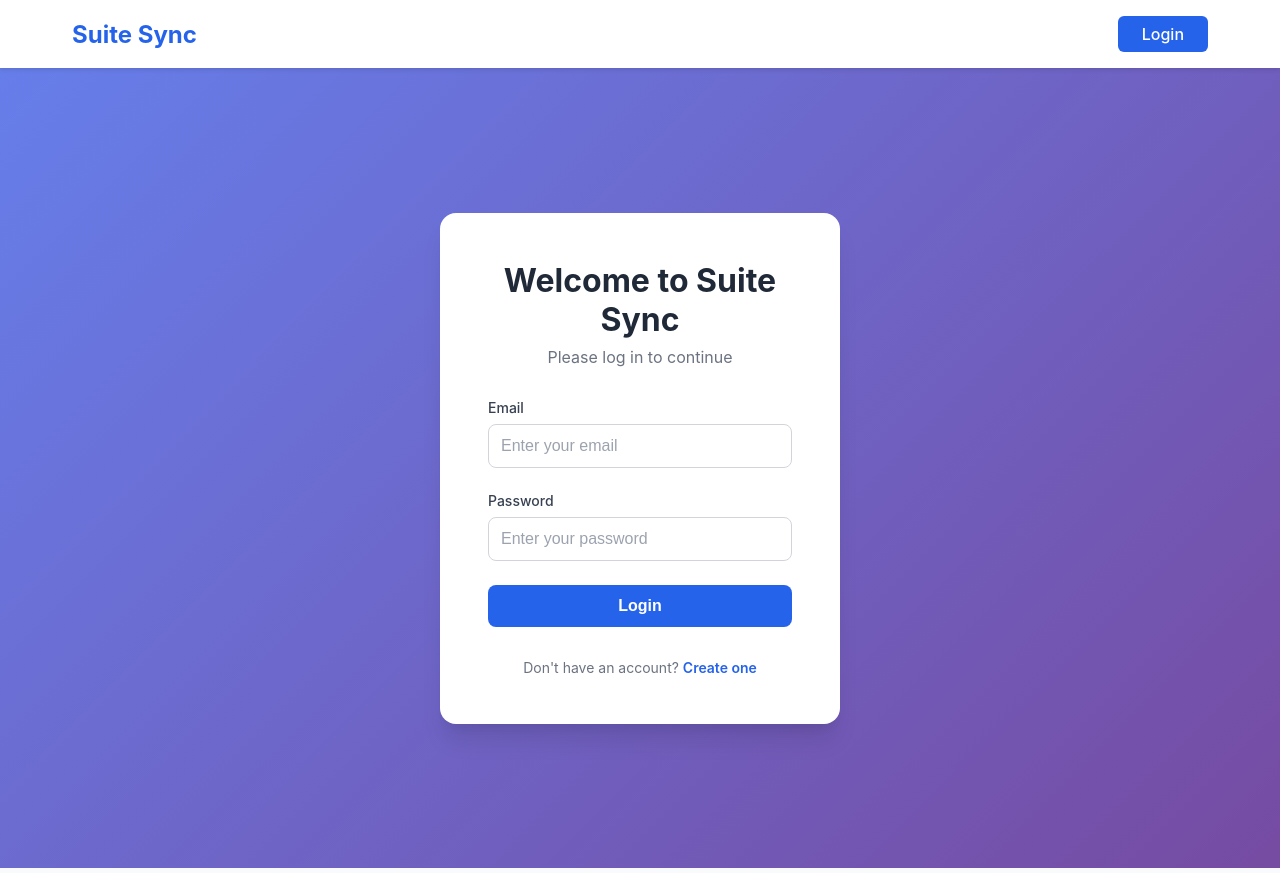
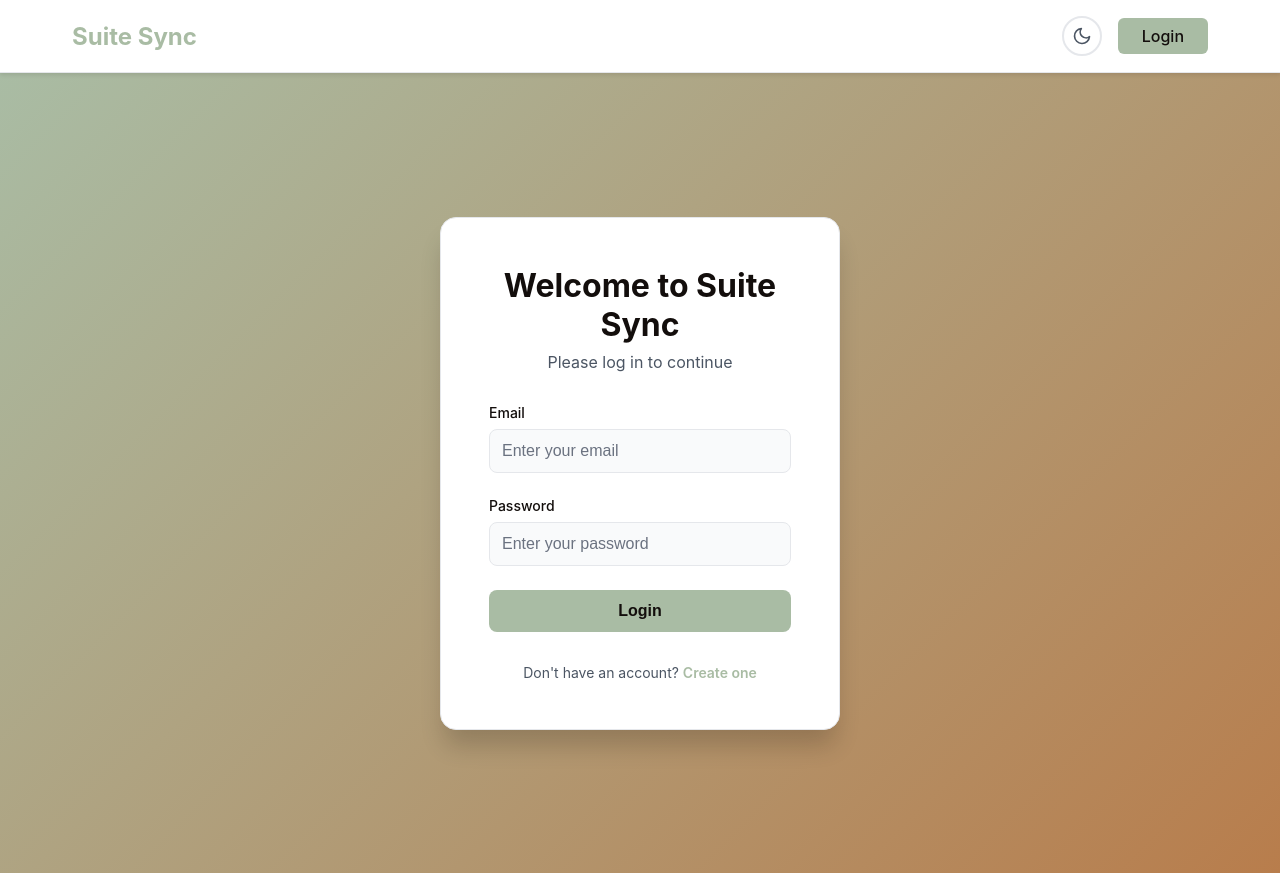
Before and after one commit to NacRonDX/suite-sync-ui, an Angular app: page /login in a window 1280 px wide. Built offline with nearby package versions, Linux system fonts and the light colour scheme.

Commit message:
Implemented theme support

```diff
--- a/src/app/app.routes.ts
+++ b/src/app/app.routes.ts
@@ -11,7 +11,6 @@ export const routes: Routes = [
   {
     path: '',
     component: HomeComponent,
-    canActivate: [authGuard],
   },
   {
     path: 'login',
--- a/src/app/components/navbar/navbar.component.html
+++ b/src/app/components/navbar/navbar.component.html
@@ -18,6 +18,55 @@
       }
     </div>
     <div class="navbar-actions">
+      <button
+        class="btn btn-icon theme-toggle"
+        (click)="toggleTheme()"
+        [attr.aria-label]="
+          themeService.theme() === 'light'
+            ? 'Switch to dark mode'
+            : 'Switch to light mode'
+        "
+        [title]="
+          themeService.theme() === 'light'
+            ? 'Switch to dark mode'
+            : 'Switch to light mode'
+        ">
+        @if (themeService.theme() === 'light') {
+          <svg
+            xmlns="http://www.w3.org/2000/svg"
+            width="20"
+            height="20"
+            viewBox="0 0 24 24"
+            fill="none"
+            stroke="currentColor"
+            stroke-width="2"
+            stroke-linecap="round"
+            stroke-linejoin="round">
+            <path d="M21 12.79A9 9 0 1 1 11.21 3 7 7 0 0 0 21 12.79z"></path>
+          </svg>
+        } @else {
+          <svg
+            xmlns="http://www.w3.org/2000/svg"
+            width="20"
+            height="20"
+            viewBox="0 0 24 24"
+            fill="none"
+            stroke="currentColor"
+            stroke-width="2"
+            stroke-linecap="round"
+            stroke-linejoin="round">
+            <circle cx="12" cy="12" r="5"></circle>
+            <line x1="12" y1="1" x2="12" y2="3"></line>
+            <line x1="12" y1="21" x2="12" y2="23"></line>
+            <line x1="4.22" y1="4.22" x2="5.64" y2="5.64"></line>
+            <line x1="18.36" y1="18.36" x2="19.78" y2="19.78"></line>
+            <line x1="1" y1="12" x2="3" y2="12"></line>
+            <line x1="21" y1="12" x2="23" y2="12"></line>
+            <line x1="4.22" y1="19.78" x2="5.64" y2="18.36"></line>
+            <line x1="18.36" y1="5.64" x2="19.78" y2="4.22"></line>
+          </svg>
+        }
+      </button>
       @if (isAuthenticated$ | async) {
         <button class="btn btn-outline" (click)="onLogout()">Logout</button>
       } @else {
--- a/src/app/components/navbar/navbar.component.scss
+++ b/src/app/components/navbar/navbar.component.scss
@@ -1,10 +1,12 @@
 .navbar {
-  background-color: #ffffff;
-  box-shadow: 0 2px 4px rgba(0, 0, 0, 0.1);
+  background-color: var(--background);
+  box-shadow: 0 2px 4px var(--shadow);
   padding: 1rem 0;
   position: sticky;
   top: 0;
   z-index: 1000;
+  border-bottom: 1px solid var(--border);
+  transition: all 0.3s ease;
 }
 
 .navbar-container {
@@ -20,12 +22,12 @@
 .navbar-brand {
   font-size: 1.5rem;
   font-weight: 700;
-  color: #2563eb;
+  color: var(--primary);
   text-decoration: none;
   transition: color 0.3s ease;
 
   &:hover {
-    color: #1d4ed8;
+    color: var(--primary-hover);
   }
 }
 
@@ -37,7 +39,7 @@
 }
 
 .nav-link {
-  color: #4b5563;
+  color: var(--text-secondary);
   text-decoration: none;
   font-weight: 500;
   padding: 0.5rem 1rem;
@@ -45,19 +47,21 @@
   transition: all 0.3s ease;
 
   &:hover {
-    color: #2563eb;
-    background-color: #eff6ff;
+    color: var(--primary);
+    background-color: var(--surface);
   }
 
   &.active {
-    color: #2563eb;
-    background-color: #dbeafe;
+    color: var(--primary);
+    background-color: var(--surface);
+    font-weight: 600;
   }
 }
 
 .navbar-actions {
   display: flex;
   gap: 1rem;
+  align-items: center;
 }
 
 .btn {
@@ -69,25 +73,59 @@
   border: none;
   transition: all 0.3s ease;
   font-size: 1rem;
-  display: inline-block;
+  display: inline-flex;
+  align-items: center;
+  justify-content: center;
+  gap: 0.5rem;
 }
 
 .btn-primary {
-  background-color: #2563eb;
-  color: white;
+  background-color: var(--primary);
+  color: var(--text);
 
   &:hover {
-    background-color: #1d4ed8;
+    background-color: var(--primary-hover);
   }
 }
 
 .btn-outline {
   background-color: transparent;
-  color: #2563eb;
-  border: 2px solid #2563eb;
+  color: var(--primary);
+  border: 2px solid var(--primary);
 
   &:hover {
-    background-color: #2563eb;
-    color: white;
+    background-color: var(--primary);
+    color: var(--background);
   }
 }
+
+.btn-icon {
+  padding: 0.5rem;
+  width: 40px;
+  height: 40px;
+  border-radius: 50%;
+  background-color: transparent;
+  color: var(--text-secondary);
+  border: 2px solid var(--border);
+  display: flex;
+  align-items: center;
+  justify-content: center;
+
+  &:hover {
+    background-color: var(--surface);
+    color: var(--primary);
+    border-color: var(--primary);
+  }
+
+  svg {
+    transition: transform 0.3s ease;
+  }
+
+  &:hover svg {
+    transform: rotate(20deg);
+  }
+}
+
+.theme-toggle {
+  transition: all 0.3s ease;
+}
--- a/src/app/components/navbar/navbar.component.ts
+++ b/src/app/components/navbar/navbar.component.ts
@@ -2,6 +2,7 @@ import { Component, inject } from '@angular/core';
 import { CommonModule } from '@angular/common';
 import { Router, RouterModule } from '@angular/router';
 import { AuthService } from '../../services/auth.service';
+import { ThemeService } from '../../services/theme.service';
 
 @Component({
   selector: 'app-navbar',
@@ -13,6 +14,8 @@ import { AuthService } from '../../services/auth.service';
 export class NavbarComponent {
   private authService = inject(AuthService);
   private router = inject(Router);
+  protected themeService = inject(ThemeService);
+
   isAuthenticated$ = this.authService.isAuthenticated$;
 
   get isStaffOrAdmin(): boolean {
@@ -23,4 +26,8 @@ export class NavbarComponent {
     this.authService.logout();
     this.router.navigate(['/login']);
   }
+
+  toggleTheme(): void {
+    this.themeService.toggleTheme();
+  }
 }
--- a/src/app/pages/activate/activate.component.scss
+++ b/src/app/pages/activate/activate.component.scss
@@ -3,20 +3,19 @@
   display: flex;
   align-items: center;
   justify-content: center;
-  background: linear-gradient(135deg, #667eea 0%, #764ba2 100%);
+  background: linear-gradient(135deg, var(--primary) 0%, var(--secondary) 100%);
   padding: 2rem;
 }
 
 .activate-card {
-  background: white;
+  background: var(--background);
   border-radius: 1rem;
-  box-shadow:
-    0 20px 25px -5px rgba(0, 0, 0, 0.1),
-    0 10px 10px -5px rgba(0, 0, 0, 0.04);
+  box-shadow: 0 20px 25px -5px var(--shadow-lg);
   padding: 3rem;
   width: 100%;
   max-width: 500px;
   text-align: center;
+  border: 1px solid var(--border);
 }
 
 .activation-content {
@@ -37,12 +36,12 @@
 .activate-title {
   font-size: 1.875rem;
   font-weight: 700;
-  color: #1f2937;
+  color: var(--text-primary);
   margin: 0;
 }
 
 .activate-message {
-  color: #6b7280;
+  color: var(--text-secondary);
   font-size: 1.125rem;
   line-height: 1.75;
   margin: 0;
@@ -55,8 +54,8 @@
 .spinner {
   width: 60px;
   height: 60px;
-  border: 4px solid #e5e7eb;
-  border-top-color: #2563eb;
+  border: 4px solid var(--border);
+  border-top-color: var(--primary);
   border-radius: 50%;
   animation: spin 1s linear infinite;
 }
@@ -76,20 +75,20 @@
 }
 
 .countdown {
-  background-color: #f3f4f6;
+  background-color: var(--surface);
   padding: 1rem;
   border-radius: 0.5rem;
   margin-top: 1rem;
 
   p {
     margin: 0;
-    color: #4b5563;
+    color: var(--text-secondary);
     font-size: 1rem;
   }
 
   .countdown-number {
     font-weight: 700;
-    color: #2563eb;
+    color: var(--primary);
     font-size: 1.25rem;
   }
 }
@@ -117,24 +116,24 @@
 }
 
 .btn-primary {
-  background-color: #2563eb;
-  color: white;
+  background-color: var(--primary);
+  color: var(--text-primary);
 
   &:hover {
-    background-color: #1d4ed8;
+    background-color: var(--primary-hover);
     transform: translateY(-1px);
-    box-shadow: 0 4px 6px -1px rgba(0, 0, 0, 0.1);
+    box-shadow: 0 4px 6px -1px var(--shadow);
   }
 }
 
 .btn-secondary {
   background-color: transparent;
-  color: #2563eb;
-  border: 2px solid #2563eb;
+  color: var(--primary);
+  border: 2px solid var(--primary);
 
   &:hover {
-    background-color: #2563eb;
-    color: white;
+    background-color: var(--primary);
+    color: var(--background);
   }
 }
 
--- a/src/app/pages/login/login.component.scss
+++ b/src/app/pages/login/login.component.scss
@@ -3,31 +3,30 @@
   display: flex;
   align-items: center;
   justify-content: center;
-  background: linear-gradient(135deg, #667eea 0%, #764ba2 100%);
+  background: linear-gradient(135deg, var(--primary) 0%, var(--secondary) 100%);
   padding: 2rem;
 }
 
 .login-card {
-  background: white;
+  background: var(--background);
   border-radius: 1rem;
-  box-shadow:
-    0 20px 25px -5px rgba(0, 0, 0, 0.1),
-    0 10px 10px -5px rgba(0, 0, 0, 0.04);
+  box-shadow: 0 20px 25px -5px var(--shadow-lg);
   padding: 3rem;
   width: 100%;
   max-width: 400px;
+  border: 1px solid var(--border);
 }
 
 .login-title {
   font-size: 2rem;
   font-weight: 700;
-  color: #1f2937;
+  color: var(--text-primary);
   margin: 0 0 0.5rem 0;
   text-align: center;
 }
 
 .login-subtitle {
-  color: #6b7280;
+  color: var(--text-secondary);
   text-align: center;
   margin: 0 0 2rem 0;
 }
@@ -46,45 +45,49 @@
 
 label {
   font-weight: 500;
-  color: #374151;
+  color: var(--text-primary);
   font-size: 0.875rem;
 }
 
 .form-input {
   padding: 0.75rem;
-  border: 1px solid #d1d5db;
+  border: 1px solid var(--border);
   border-radius: 0.5rem;
   font-size: 1rem;
   transition: all 0.3s ease;
+  background-color: var(--surface);
+  color: var(--text-primary);
 
   &:focus {
     outline: none;
-    border-color: #2563eb;
-    box-shadow: 0 0 0 3px rgba(37, 99, 235, 0.1);
+    border-color: var(--primary);
+    box-shadow: 0 0 0 3px color-mix(in srgb, var(--primary) 20%, transparent);
   }
 
   &:disabled {
-    background-color: #f3f4f6;
+    background-color: var(--border);
     cursor: not-allowed;
+    opacity: 0.6;
   }
 
   &::placeholder {
-    color: #9ca3af;
+    color: var(--text-muted);
   }
 }
 
 .error-message {
-  background-color: #fee2e2;
+  background-color: color-mix(in srgb, #dc2626 10%, transparent);
   color: #dc2626;
   padding: 0.75rem;
   border-radius: 0.5rem;
   font-size: 0.875rem;
   text-align: center;
+  border: 1px solid #dc2626;
 }
 
 .btn-login {
-  background-color: #2563eb;
-  color: white;
+  background-color: var(--primary);
+  color: var(--text-primary);
   padding: 0.75rem;
   border: none;
   border-radius: 0.5rem;
@@ -94,15 +97,16 @@ label {
   transition: all 0.3s ease;
 
   &:hover:not(:disabled) {
-    background-color: #1d4ed8;
+    background-color: var(--primary-hover);
     transform: translateY(-1px);
-    box-shadow: 0 4px 6px -1px rgba(0, 0, 0, 0.1);
+    box-shadow: 0 4px 6px -1px var(--shadow);
   }
 
   &:disabled {
-    background-color: #9ca3af;
+    background-color: var(--border);
     cursor: not-allowed;
     transform: none;
+    opacity: 0.6;
   }
 
   &:active:not(:disabled) {
@@ -112,12 +116,12 @@ label {
 
 .register-link {
   text-align: center;
-  color: #6b7280;
+  color: var(--text-secondary);
   font-size: 0.875rem;
   margin-top: 0.5rem;
 
   a {
-    color: #2563eb;
+    color: var(--primary);
     font-weight: 600;
     text-decoration: none;
 
--- a/src/app/pages/register/register.component.scss
+++ b/src/app/pages/register/register.component.scss
@@ -3,32 +3,31 @@
   display: flex;
   align-items: center;
   justify-content: center;
-  background: linear-gradient(135deg, #667eea 0%, #764ba2 100%);
+  background: linear-gradient(135deg, var(--primary) 0%, var(--secondary) 100%);
   padding: 2rem 1rem;
 }
 
 .register-card {
-  background: white;
+  background: var(--background);
   border-radius: 1rem;
-  box-shadow:
-    0 20px 25px -5px rgba(0, 0, 0, 0.1),
-    0 10px 10px -5px rgba(0, 0, 0, 0.04);
+  box-shadow: 0 20px 25px -5px var(--shadow-lg);
   padding: 2.5rem;
   width: 100%;
   max-width: 600px;
   margin: 2rem auto;
+  border: 1px solid var(--border);
 }
 
 .register-title {
   font-size: 2rem;
   font-weight: 700;
-  color: #1f2937;
+  color: var(--text-primary);
   margin: 0 0 0.5rem 0;
   text-align: center;
 }
 
 .register-subtitle {
-  color: #6b7280;
+  color: var(--text-secondary);
   text-align: center;
   margin: 0 0 2rem 0;
   font-size: 0.95rem;
@@ -54,7 +53,7 @@
 
 label {
   font-weight: 500;
-  color: #374151;
+  color: var(--text-primary);
   font-size: 0.875rem;
 
   .required {
@@ -64,25 +63,28 @@ label {
 
 .form-input {
   padding: 0.75rem;
-  border: 1px solid #d1d5db;
+  border: 1px solid var(--border);
   border-radius: 0.5rem;
   font-size: 1rem;
   transition: all 0.3s ease;
   font-family: inherit;
+  background-color: var(--surface);
+  color: var(--text-primary);
 
   &:focus {
     outline: none;
-    border-color: #2563eb;
-    box-shadow: 0 0 0 3px rgba(37, 99, 235, 0.1);
+    border-color: var(--primary);
+    box-shadow: 0 0 0 3px color-mix(in srgb, var(--primary) 20%, transparent);
   }
 
   &:disabled {
-    background-color: #f3f4f6;
+    background-color: var(--border);
     cursor: not-allowed;
+    opacity: 0.6;
   }
 
   &::placeholder {
-    color: #9ca3af;
+    color: var(--text-muted);
   }
 
   &.error {
@@ -110,27 +112,28 @@ label {
   justify-content: space-between;
   gap: 0.5rem;
   padding: 0.75rem;
-  border: 1px solid #d1d5db;
+  border: 1px solid var(--border);
   border-radius: 0.5rem;
   font-size: 1rem;
-  background-color: white;
+  background-color: var(--surface);
+  color: var(--text-primary);
   cursor: pointer;
   transition: all 0.3s ease;
   width: 100%;
   font-family: inherit;
 
   &:hover:not(:disabled) {
-    border-color: #9ca3af;
+    border-color: var(--text-muted);
   }
 
   &:focus {
     outline: none;
-    border-color: #2563eb;
-    box-shadow: 0 0 0 3px rgba(37, 99, 235, 0.1);
+    border-color: var(--primary);
+    box-shadow: 0 0 0 3px color-mix(in srgb, var(--primary) 20%, transparent);
   }
 
   &:disabled {
-    background-color: #f3f4f6;
+    background-color: var(--border);
     cursor: not-allowed;
     opacity: 0.6;
   }
@@ -144,7 +147,7 @@ label {
   .dropdown-icon {
     width: 16px;
     height: 16px;
-    color: #6b7280;
+    color: var(--text-secondary);
     flex-shrink: 0;
   }
 }
@@ -154,12 +157,10 @@ label {
   top: calc(100% + 0.25rem);
   left: 0;
   right: 0;
-  background: white;
-  border: 1px solid #d1d5db;
+  background: var(--background);
+  border: 1px solid var(--border);
   border-radius: 0.5rem;
-  box-shadow:
-    0 10px 15px -3px rgba(0, 0, 0, 0.1),
-    0 4px 6px -2px rgba(0, 0, 0, 0.05);
+  box-shadow: 0 10px 15px -3px var(--shadow-md);
   z-index: 1000;
   max-height: 300px;
   display: flex;
@@ -170,17 +171,19 @@ label {
 .country-search {
   padding: 0.75rem;
   border: none;
-  border-bottom: 1px solid #e5e7eb;
+  border-bottom: 1px solid var(--border);
   font-size: 0.875rem;
   font-family: inherit;
+  background-color: var(--surface);
+  color: var(--text-primary);
 
   &:focus {
     outline: none;
-    background-color: #f9fafb;
+    background-color: var(--background);
   }
 
   &::placeholder {
-    color: #9ca3af;
+    color: var(--text-muted);
   }
 }
 
@@ -193,15 +196,15 @@ label {
   }
 
   &::-webkit-scrollbar-track {
-    background: #f3f4f6;
+    background: var(--surface);
   }
 
   &::-webkit-scrollbar-thumb {
-    background: #d1d5db;
+    background: var(--border);
     border-radius: 3px;
 
     &:hover {
-      background: #9ca3af;
+      background: var(--text-muted);
     }
   }
 }
@@ -212,7 +215,7 @@ label {
   gap: 0.75rem;
   padding: 0.75rem;
   border: none;
-  background: white;
+  background: var(--background);
   cursor: pointer;
   transition: background-color 0.2s ease;
   width: 100%;
@@ -221,7 +224,7 @@ label {
   font-size: 0.875rem;
 
   &:hover {
-    background-color: #f3f4f6;
+    background-color: var(--surface);
   }
 
   .country-flag {
@@ -231,11 +234,11 @@ label {
 
   .country-name {
     flex: 1;
-    color: #374151;
+    color: var(--text-primary);
   }
 
   .country-code {
-    color: #6b7280;
+    color: var(--text-secondary);
     font-size: 0.875rem;
   }
 }
@@ -243,7 +246,7 @@ label {
 .no-results {
   padding: 1rem;
   text-align: center;
-  color: #9ca3af;
+  color: var(--text-muted);
   font-size: 0.875rem;
 }
 
@@ -281,7 +284,7 @@ label {
   border: none;
   cursor: pointer;
   padding: 0.25rem;
-  color: #6b7280;
+  color: var(--text-secondary);
   transition: color 0.3s ease;
   display: flex;
   align-items: center;
@@ -293,7 +296,7 @@ label {
   }
 
   &:hover:not(:disabled) {
-    color: #2563eb;
+    color: var(--primary);
   }
 
   &:disabled {
@@ -307,7 +310,7 @@ label {
   flex-direction: column;
   gap: 0.5rem;
   padding: 0.75rem;
-  background-color: #f9fafb;
+  background-color: var(--surface);
   border-radius: 0.5rem;
   font-size: 0.875rem;
 }
@@ -316,7 +319,7 @@ label {
   display: flex;
   align-items: center;
   gap: 0.5rem;
-  color: #6b7280;
+  color: var(--text-secondary);
   transition: color 0.3s ease;
 
   svg {
@@ -348,7 +351,7 @@ label {
 
   span {
     font-weight: 600;
-    color: #4b5563;
+    color: var(--text-secondary);
     font-size: 0.875rem;
     padding-right: 1rem;
     white-space: nowrap;
@@ -358,7 +361,7 @@ label {
     content: '';
     flex: 1;
     height: 1px;
-    background: #e5e7eb;
+    background: var(--border);
   }
 }
 
@@ -411,8 +414,8 @@ label {
 }
 
 .btn-register {
-  background-color: #2563eb;
-  color: white;
+  background-color: var(--primary);
+  color: var(--text-primary);
   padding: 0.875rem;
   border: none;
   border-radius: 0.5rem;
@@ -427,15 +430,16 @@ label {
   margin-top: 0.5rem;
 
   &:hover:not(:disabled) {
-    background-color: #1d4ed8;
+    background-color: var(--primary-hover);
     transform: translateY(-1px);
-    box-shadow: 0 4px 6px -1px rgba(0, 0, 0, 0.1);
+    box-shadow: 0 4px 6px -1px var(--shadow);
   }
 
   &:disabled {
-    background-color: #9ca3af;
+    background-color: var(--border);
     cursor: not-allowed;
     transform: none;
+    opacity: 0.6;
   }
 
   &:active:not(:disabled) {
@@ -454,12 +458,12 @@ label {
 
 .login-link {
   text-align: center;
-  color: #6b7280;
+  color: var(--text-secondary);
   font-size: 0.875rem;
   margin-top: 0.5rem;
 
   a {
-    color: #2563eb;
+    color: var(--primary);
     font-weight: 600;
     text-decoration: none;
 
--- /dev/null
+++ b/src/app/services/theme.service.ts
@@ -0,0 +1,54 @@
+import { Injectable, signal, effect } from '@angular/core';
+
+export type Theme = 'light' | 'dark';
+
+@Injectable({
+  providedIn: 'root',
+})
+export class ThemeService {
+  private readonly THEME_KEY = 'app_theme';
+
+  theme = signal<Theme>(this.getInitialTheme());
+
+  constructor() {
+    effect(() => {
+      this.applyTheme(this.theme());
+    });
+  }
+
+  private getInitialTheme(): Theme {
+    const savedTheme = localStorage.getItem(this.THEME_KEY) as Theme;
+    if (savedTheme) {
+      return savedTheme;
+    }
+
+    if (
+      window.matchMedia &&
+      window.matchMedia('(prefers-color-scheme: dark)').matches
+    ) {
+      return 'dark';
+    }
+
+    return 'light';
+  }
+
+  toggleTheme(): void {
+    this.theme.set(this.theme() === 'light' ? 'dark' : 'light');
+  }
+
+  setTheme(theme: Theme): void {
+    this.theme.set(theme);
+  }
+
+  private applyTheme(theme: Theme): void {
+    localStorage.setItem(this.THEME_KEY, theme);
+
+    document.documentElement.setAttribute('data-theme', theme);
+
+    if (theme === 'dark') {
+      document.documentElement.classList.add('dark');
+    } else {
+      document.documentElement.classList.remove('dark');
+    }
+  }
+}
--- a/src/styles.scss
+++ b/src/styles.scss
@@ -1,4 +1,48 @@
 /* You can add global styles to this file, and also import other style files */
+
+:root {
+  /* Light Theme Colors */
+  --primary: #a9bca4;
+  --secondary: #b87d4c;
+  --accent: #c3a383;
+  --text: #130e0c;
+  --background: #ffffff;
+  --surface: #f9fafb;
+  --border: #e5e7eb;
+  --shadow: rgba(19, 14, 12, 0.1);
+  --shadow-md: rgba(19, 14, 12, 0.15);
+  --shadow-lg: rgba(19, 14, 12, 0.2);
+
+  /* Semantic colors for light theme */
+  --text-primary: #130e0c;
+  --text-secondary: #4b5563;
+  --text-muted: #6b7280;
+  --primary-hover: #98ab93;
+  --secondary-hover: #a56d3d;
+  --accent-hover: #b29272;
+}
+
+[data-theme='dark'] {
+  /* Dark Theme Colors */
+  --primary: #485b43;
+  --secondary: #b37847;
+  --accent: #7c5c3c;
+  --text: #f3eeec;
+  --background: #000000;
+  --surface: #1a1a1a;
+  --border: #2d2d2d;
+  --shadow: rgba(0, 0, 0, 0.3);
+  --shadow-md: rgba(0, 0, 0, 0.4);
+  --shadow-lg: rgba(0, 0, 0, 0.5);
+
+  /* Semantic colors for dark theme */
+  --text-primary: #f3eeec;
+  --text-secondary: #d1ccc9;
+  --text-muted: #9ca3af;
+  --primary-hover: #5a6e54;
+  --secondary-hover: #c58a58;
+  --accent-hover: #8d6d4d;
+}
 
 * {
   margin: 0;
@@ -18,5 +62,9 @@ body {
     sans-serif;
   margin: 0;
   padding: 0;
-  background-color: #f9fafb;
+  background-color: var(--background);
+  color: var(--text);
+  transition:
+    background-color 0.3s ease,
+    color 0.3s ease;
 }
```
Also changed, not shown: src/app/pages/home/home.component.scss (+5 -4 lines), src/app/pages/rooms/rooms.component.scss (+36 -39 lines).
